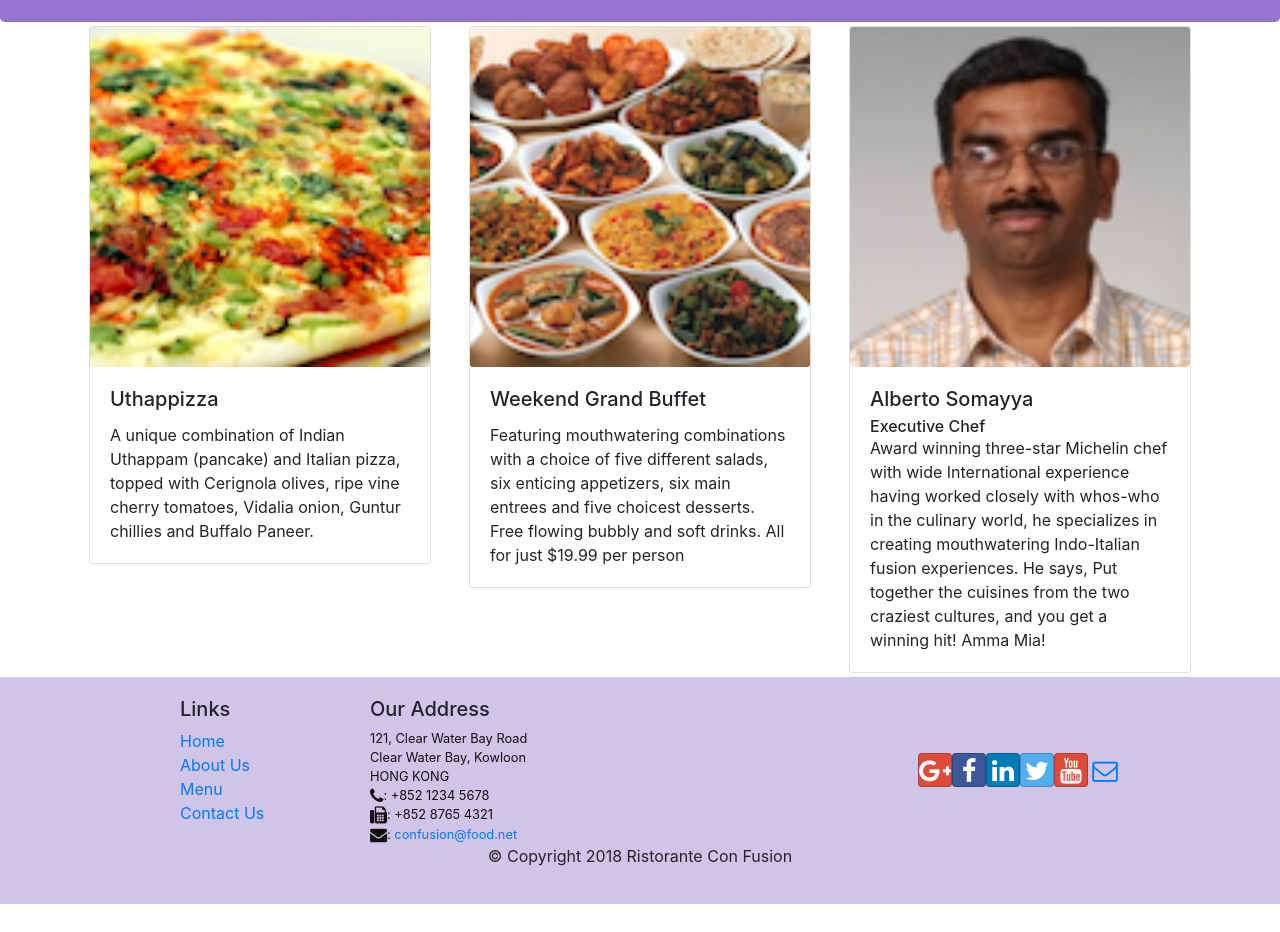
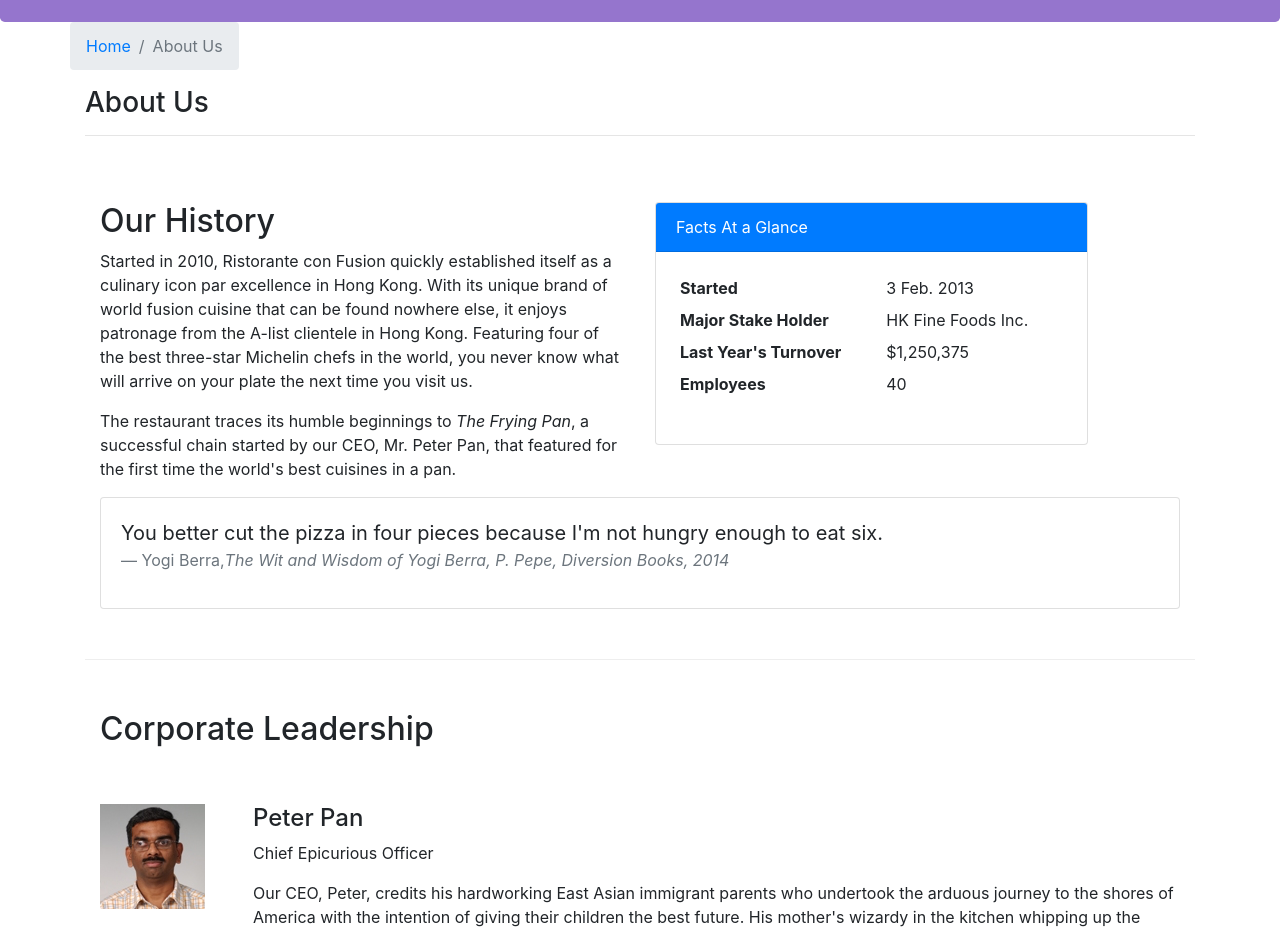
Before and after one commit to Atharv157/course2-react-, a React (Create React App) app: page /aboutus in a window 1280 px wide. Before the commit this address led to /home. Shown: the part 320-1252 px from the top of the page. Before the commit the page ends 1224 px from the top, so only its background shows below. Built offline with nearby package versions, Linux system fonts and the light colour scheme.

Commit message:
cousre2assignment2-submission

```diff
--- /dev/null
+++ b/src/components/AboutComponent.js
@@ -0,0 +1,75 @@
+import React from 'react';
+import { Breadcrumb, BreadcrumbItem, Card, CardBody, CardHeader, Media } from 'reactstrap';
+import { Link } from 'react-router-dom';
+import RenderLeader from './RenderLeaderComponent';
+
+function About(props) {
+
+    const leaders = props.leaders.map((leader) => {
+        return (
+            <p>Leader {leader.name}</p>
+        );
+    });
+
+    return(
+        <div className="container">
+            <div className="row">
+                <Breadcrumb>
+                    <BreadcrumbItem><Link to="/home">Home</Link></BreadcrumbItem>
+                    <BreadcrumbItem active>About Us</BreadcrumbItem>
+                </Breadcrumb>
+                <div className="col-12">
+                    <h3>About Us</h3>
+                    <hr />
+                </div>
+            </div>
+            <div className="row row-content">
+                <div className="col-12 col-md-6">
+                    <h2>Our History</h2>
+                    <p>Started in 2010, Ristorante con Fusion quickly established itself as a culinary icon par excellence in Hong Kong. With its unique brand of world fusion cuisine that can be found nowhere else, it enjoys patronage from the A-list clientele in Hong Kong.  Featuring four of the best three-star Michelin chefs in the world, you never know what will arrive on your plate the next time you visit us.</p>
+                    <p>The restaurant traces its humble beginnings to <em>The Frying Pan</em>, a successful chain started by our CEO, Mr. Peter Pan, that featured for the first time the world's best cuisines in a pan.</p>
+                </div>
+                <div className="col-12 col-md-5">
+                    <Card>
+                        <CardHeader className="bg-primary text-white">Facts At a Glance</CardHeader>
+                        <CardBody>
+                            <dl className="row p-1">
+                                <dt className="col-6">Started</dt>
+                                <dd className="col-6">3 Feb. 2013</dd>
+                                <dt className="col-6">Major Stake Holder</dt>
+                                <dd className="col-6">HK Fine Foods Inc.</dd>
+                                <dt className="col-6">Last Year's Turnover</dt>
+                                <dd className="col-6">$1,250,375</dd>
+                                <dt className="col-6">Employees</dt>
+                                <dd className="col-6">40</dd>
+                            </dl>
+                        </CardBody>
+                    </Card>
+                </div>
+                <div className="col-12">
+                    <Card>
+                        <CardBody className="bg-faded">
+                            <blockquote className="blockquote">
+                                <p className="mb-0">You better cut the pizza in four pieces because
+                                    I'm not hungry enough to eat six.</p>
+                                <footer className="blockquote-footer">Yogi Berra,
+                                <cite title="Source Title">The Wit and Wisdom of Yogi Berra,
+                                    P. Pepe, Diversion Books, 2014</cite>
+                                </footer>
+                            </blockquote>
+                        </CardBody>
+                    </Card>
+                </div>
+            </div>
+            <div className="row row-content">
+                <div className="col-12">
+                    <h2>Corporate Leadership</h2>
+                </div>
+                <RenderLeader leaders={props.leaders} />
+
+            </div>
+        </div>
+    );
+}
+
+export default About;
--- a/src/components/MainComponent.js
+++ b/src/components/MainComponent.js
@@ -6,6 +6,7 @@
 import Footer from './FooterComponent';
 import Home from './HomeComponent';
 import Contact from './ContactComponent';
+import About from './AboutComponent';
 import { Switch, Route, Redirect } from "react-router-dom";
 import {COMMENTS} from '../shared/comments';
 import {PROMOTIONS} from '../shared/promotions';
@@ -47,6 +48,7 @@
           <Route exact path='/menu' component={() => <Menu dishes={this.state.dishes} />} />
           <Route path='/menu/:dishId' component={DishWithId} />
           <Route exact path="/contactus"component={Contact} />
+          <Route  path="/aboutus"component={() => <About leaders = {this.state.leaders}/>} />
           <Redirect to="/home" />
         </Switch>
 
--- /dev/null
+++ b/src/components/RenderLeaderComponent.js
@@ -0,0 +1,27 @@
+import React from 'react';
+import {Media } from 'reactstrap';
+ function SingleLeader({singleLeader}){
+     return(
+        <div key={singleLeader.id} className="col-12 mt-5">
+            <Media tag="li">
+            <Media left middle>
+                <Media object src={singleLeader.image} alt={singleLeader.name} />
+            </Media>
+            <Media body className="ml-5">
+                <Media heading>{singleLeader.name}</Media>
+                <p>{singleLeader.designation}</p>
+                <p>{singleLeader.description}</p>
+            </Media>
+            </Media>
+      </div>
+     );
+ }
+ function RenderLeader({leaders}){
+    const temp = leaders.map((leader) => {
+        return (
+            <SingleLeader singleLeader = {leader}></SingleLeader>
+        );
+    });
+    return temp;
+ }
+ export default RenderLeader;
```
Also changed, not shown: 1 other file (tests, documents, lock files or other folders).
